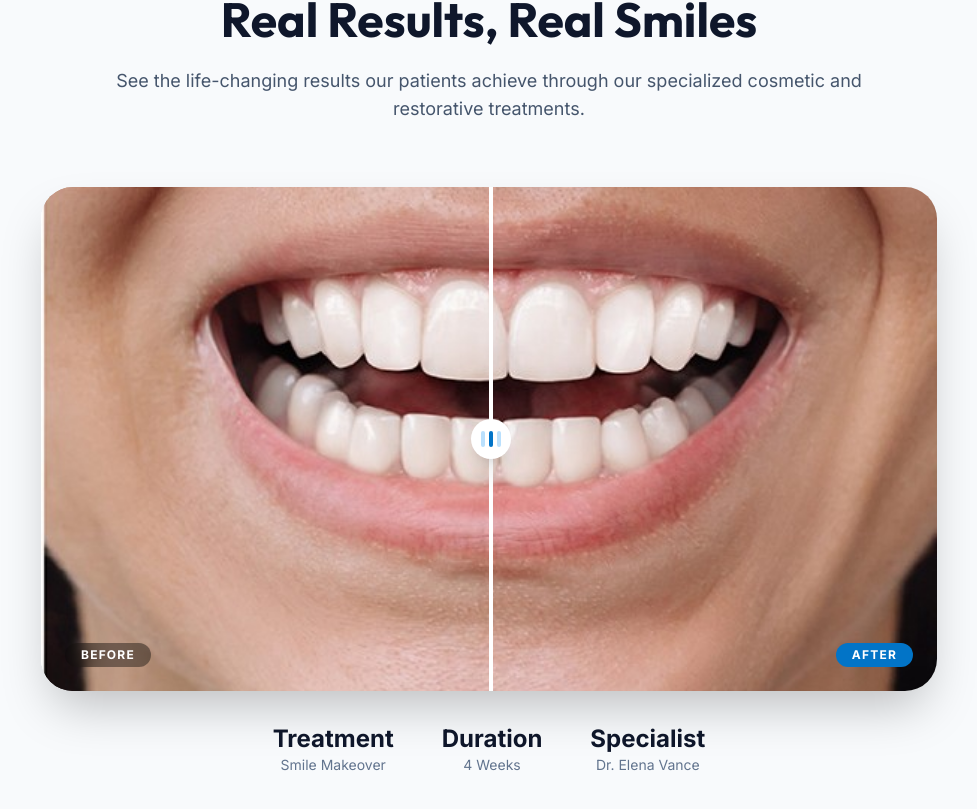
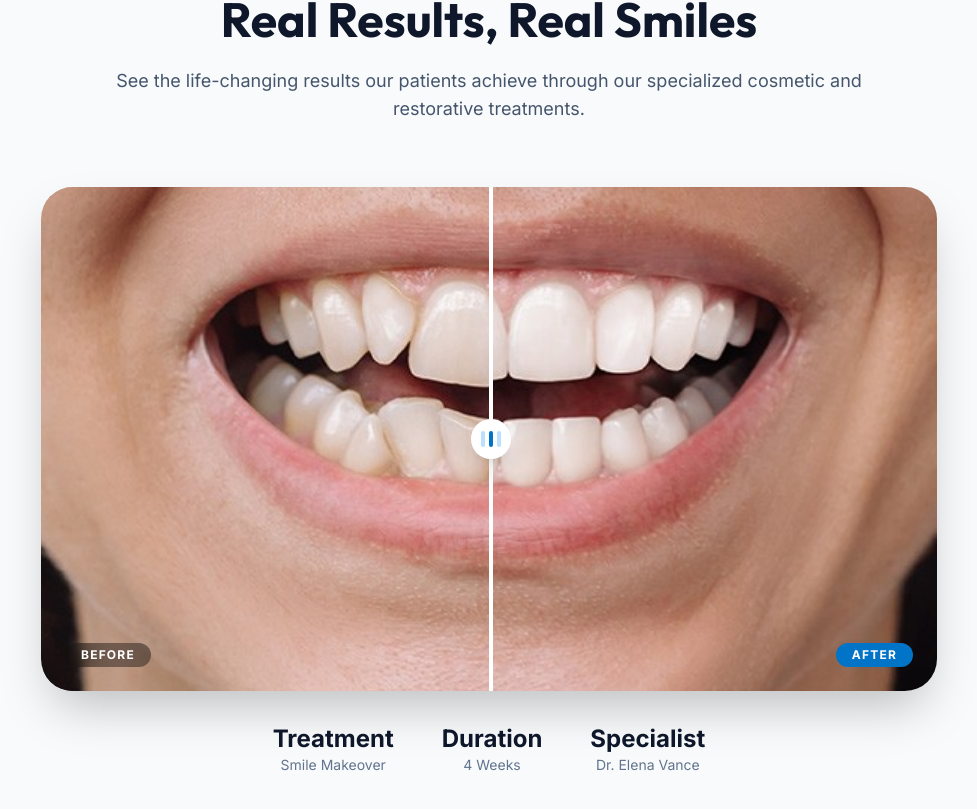
Before and after one commit to JARVIScp/Dental, a React (Vite) app: page / in a window 1280 px wide. Shown: the part 4571-5380 px from the top of the page, without its empty margins (151-1128 px from the left). Built offline with nearby package versions, Linux system fonts and the light colour scheme.

Commit message:
Update BeforeAfter.tsx

```diff
--- a/src/components/BeforeAfter.tsx
+++ b/src/components/BeforeAfter.tsx
@@ -44,7 +44,7 @@ export const BeforeAfter: React.FC = () => {
               style={{ clipPath: `inset(0 ${100 - sliderPosition}% 0 0)` }}
             >
               <img
-                src={`${import.meta.env.BASE_URL}after.jpg`}
+                src={`${import.meta.env.BASE_URL}before.jpg`}
                 alt="Before Treatment - Alignment in Progress"
                 className="absolute inset-0 w-full h-full object-cover"
                 referrerPolicy="no-referrer"
```
